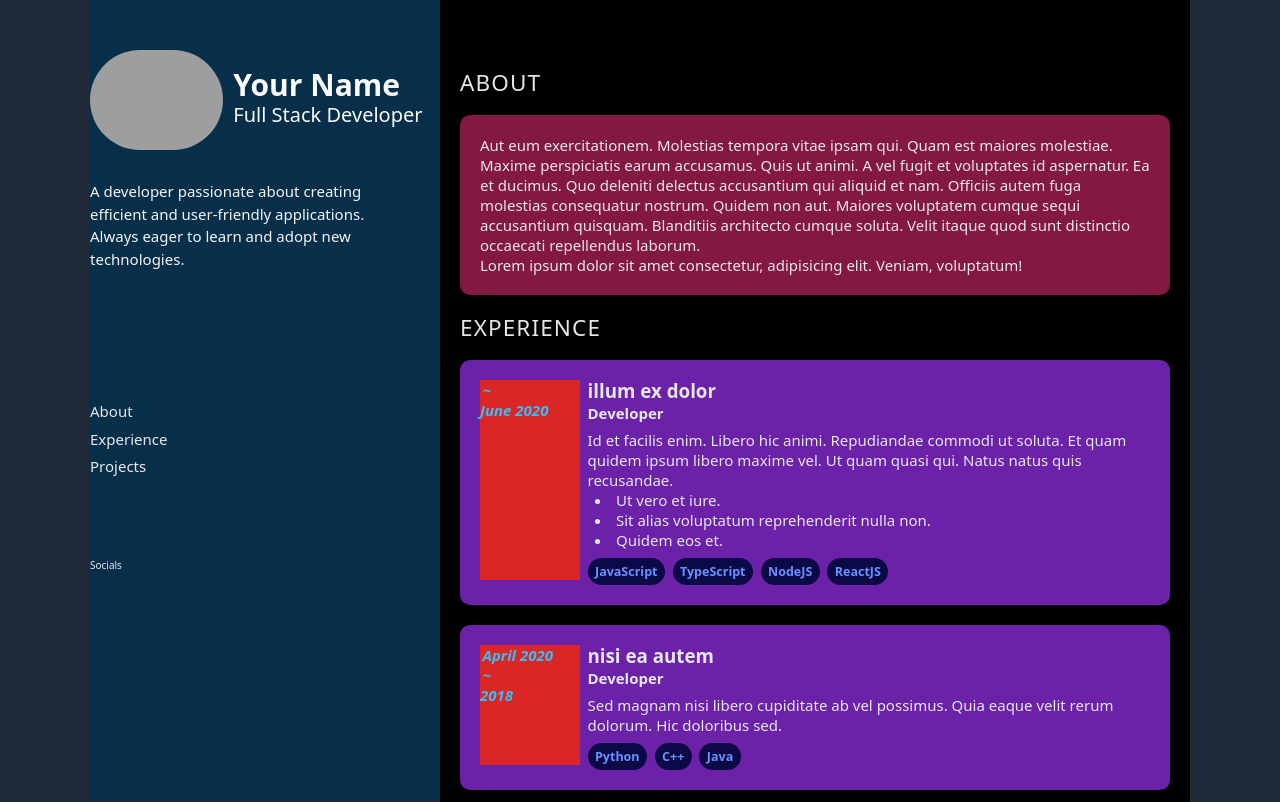
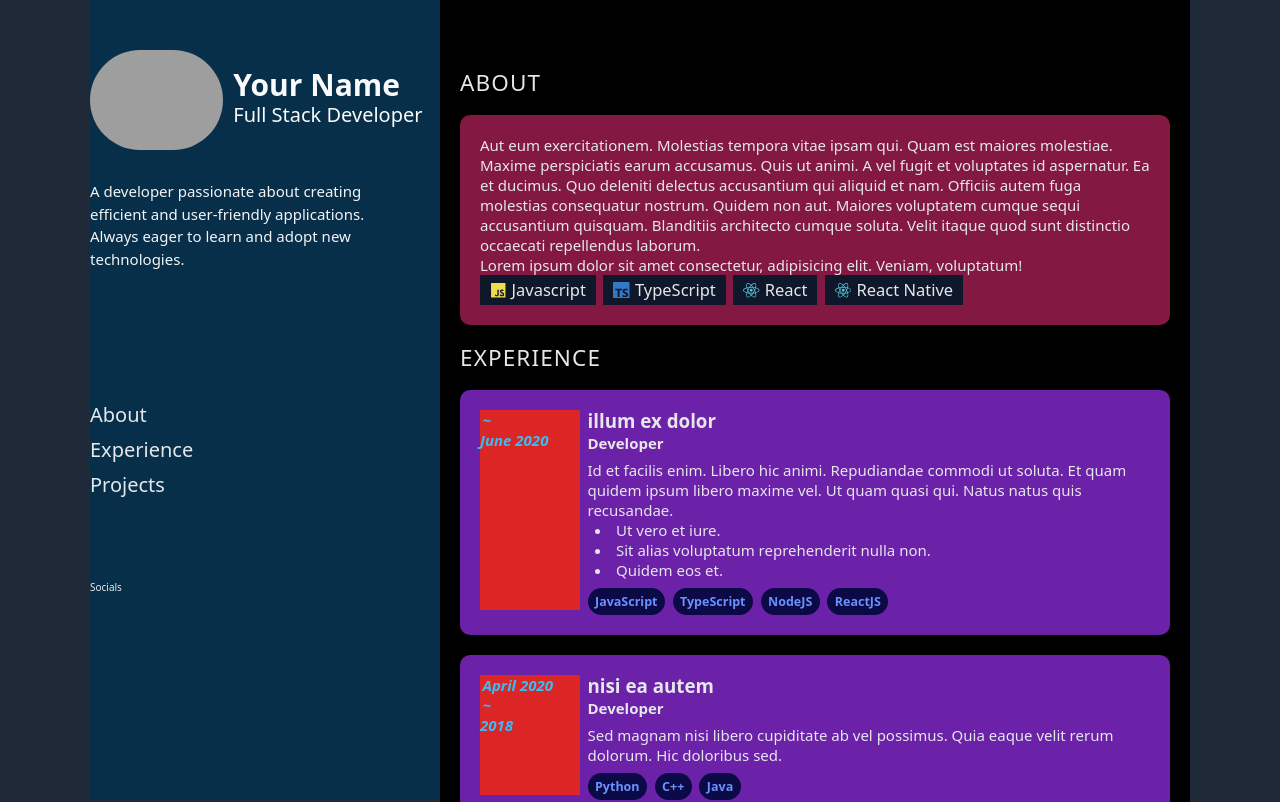
Before and after one commit to rPhase/react-portfolio, a React (Vite) app: page / in a window 1280 px wide. Shown: the top 802 px of the page. Built offline with nearby package versions, Linux system fonts and the light colour scheme; grey boxes are pictures that could not be loaded.

Commit message:
Work on loading skills

```diff
--- a/package.json
+++ b/package.json
@@ -14,7 +14,8 @@
   },
   "dependencies": {
     "react": "^18.3.1",
-    "react-dom": "^18.3.1"
+    "react-dom": "^18.3.1",
+    "react-icons": "^5.3.0"
   },
   "devDependencies": {
     "@eslint/js": "^9.11.1",
--- a/src/components/Content/About.tsx
+++ b/src/components/Content/About.tsx
@@ -1,3 +1,4 @@
+import Skills from './Skills';
 const About = () => {
   return (
     <div id="about">
@@ -16,7 +17,7 @@ const About = () => {
           Lorem ipsum dolor sit amet consectetur, adipisicing elit. Veniam,
           voluptatum!
         </p>
-        <div>{/* Tech Stack */}</div>
+        <Skills />
       </div>
     </div>
   );
--- a/src/components/Content/Footer.tsx
+++ b/src/components/Content/Footer.tsx
@@ -1,4 +1,4 @@
-import { about } from "@/data/about-data";
+import { aboutData } from '@/data/about-data';
 const Footer = () => {
   return (
     <footer className="space-y-2 pb-8 text-2xl lg:flex lg:justify-between">
@@ -6,7 +6,7 @@ const Footer = () => {
         <li>©</li>
         <li>{`${new Date().getFullYear()}`}</li>
         <li>-</li>
-        <li>{about.name}</li>
+        <li>{aboutData.name}</li>
       </ul>
       <ul className="flex justify-center">
         <li>Powered by React, TypeScript, and Tailwind CSS.</li>
--- /dev/null
+++ b/src/components/Content/SkillItem.tsx
@@ -0,0 +1,18 @@
+import { ISkill } from '@/data/about-data';
+
+interface Props {
+  skill: ISkill;
+}
+const SkillItem = ({ skill }: Props) => {
+  const SkillSvg = skill.icon;
+
+  return (
+    <a href={skill.URL} target="_blank " rel="noreferrer noopener">
+      <li className="flex items-center gap-2 bg-slate-900 px-4 py-2 text-[1.65rem] font-normal">
+        {SkillSvg && <SkillSvg style={{ color: skill.iconColor }} />}
+        <span>{skill.name}</span>
+      </li>
+    </a>
+  );
+};
+export default SkillItem;
--- /dev/null
+++ b/src/components/Content/Skills.tsx
@@ -0,0 +1,13 @@
+import { skillsData } from '@/data/about-data';
+
+import SkillItem from './SkillItem';
+const Skills = () => {
+  return (
+    <ul className="flex flex-wrap gap-x-3 gap-y-3">
+      {skillsData.map((skill) => (
+        <SkillItem key={skill.id} skill={skill} />
+      ))}
+    </ul>
+  );
+};
+export default Skills;
--- a/src/components/IntroNav/Intro.tsx
+++ b/src/components/IntroNav/Intro.tsx
@@ -1,7 +1,7 @@
-import { about } from '@/data/about-data';
+import { aboutData } from '@/data/about-data';
 const Intro = () => {
   // Construct path to public asset with base path in mind
-  const imgSrcPath = `${import.meta.env.BASE_URL}/images/about/${about.avatarSrc}`;
+  const imgSrcPath = `${import.meta.env.BASE_URL}/images/about/${aboutData.avatarSrc}`;
   return (
     <div className="mb-20 mt-20 flex flex-col gap-12">
       <div className="flex items-center">
@@ -11,11 +11,13 @@ const Intro = () => {
           className="mr-4 h-[10rem] rounded-full"
         />
         <div className="text-gray-50">
-          <h1 className="text-5xl font-bold">{about.name}</h1>
-          <h2 className="text-[2rem] capitalize">{about.title}</h2>
+          <h1 className="text-5xl font-bold">{aboutData.name}</h1>
+          <h2 className="text-[2rem] capitalize">{aboutData.title}</h2>
         </div>
       </div>
-      <p className="w-4/5 text-[1.5rem] text-gray-100">{about.description}</p>
+      <p className="w-4/5 text-[1.5rem] text-gray-100">
+        {aboutData.description}
+      </p>
     </div>
   );
 };
--- a/src/components/IntroNavSection.tsx
+++ b/src/components/IntroNavSection.tsx
@@ -6,7 +6,7 @@ const IntroNavSection = () => {
     <div className="hidden h-full w-[35rem] flex-col gap-32 bg-sky-950 lg:fixed lg:flex">
       <Intro />
       {/* Navigation */}
-      <div className="flex flex-col gap-2 text-[1.5rem] font-medium">
+      <div className="flex flex-col gap-2 text-[2rem] font-medium">
         <NavButton>About</NavButton>
         <NavButton>Experience</NavButton>
         <NavButton>Projects</NavButton>
--- a/src/data/about-data.ts
+++ b/src/data/about-data.ts
@@ -1,3 +1,17 @@
+import { IconType } from 'react-icons';
+import { FaReact } from 'react-icons/fa';
+import { IoLogoJavascript } from 'react-icons/io5';
+import { SiTypescript } from 'react-icons/si';
+
+export interface ISkill {
+  name: string;
+  id: string;
+  level: 'learning' | 'familiar';
+  URL?: string;
+  icon?: IconType;
+  iconColor?: string;
+}
+
 interface IAbout {
   name: string;
   title: string;
@@ -5,10 +19,45 @@ interface IAbout {
   description: string;
 }
 
-export const about: IAbout = {
+export const aboutData: IAbout = {
   name: 'Your Name',
   title: 'Full Stack Developer',
   avatarSrc: 'avatar-1.jpg',
   description:
     'A developer passionate about creating efficient and user-friendly applications. Always eager to learn and adopt new technologies.',
 };
+
+export const skillsData: ISkill[] = [
+  {
+    name: 'Javascript',
+    id: 'javascript',
+    level: 'familiar',
+    icon: IoLogoJavascript,
+    iconColor: '#f0db4f',
+    URL: 'https://ecma-international.org/publications-and-standards/standards/ecma-262/',
+  },
+  {
+    name: 'TypeScript',
+    id: 'typescript',
+    level: 'familiar',
+    icon: SiTypescript,
+    iconColor: '#3178c6',
+    URL: 'https://www.typescriptlang.org/',
+  },
+  {
+    name: 'React',
+    id: 'react',
+    level: 'familiar',
+    icon: FaReact,
+    iconColor: '#58c4dc',
+    URL: 'https://react.dev/',
+  },
+  {
+    name: 'React Native',
+    id: 'react-native',
+    level: 'learning',
+    icon: FaReact,
+    iconColor: '#58c4dc',
+    URL: 'https://reactnative.dev/',
+  },
+];
```
Also changed, not shown: 1 other file (tests, documents, lock files or other folders).
